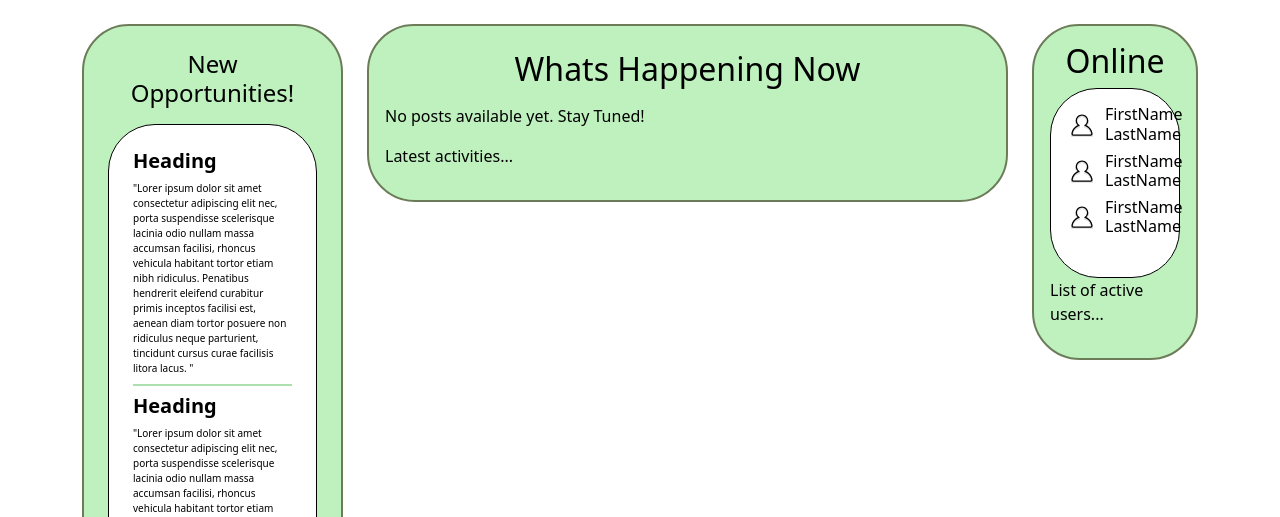
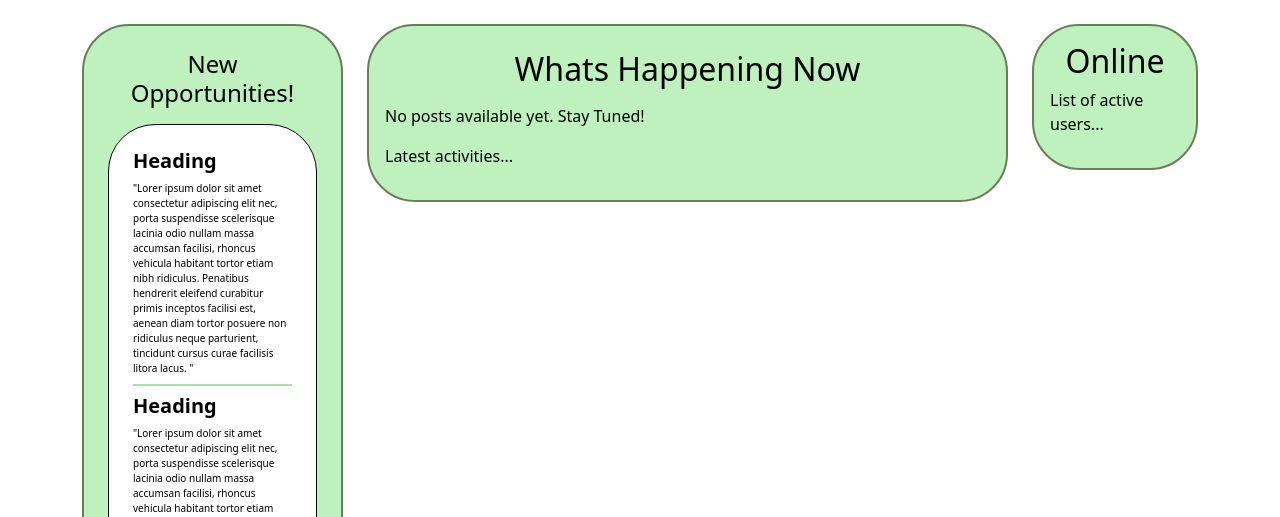
Before and after one commit to darellsam/SoftwareEngineeringProj, a Django app: page / in a window 1280 px wide. Shown: the part 59-576 px from the top of the page. Run offline with Django 5.2, Linux system fonts and the light colour scheme.

Commit message:
Added onlineComp logic

```diff
--- a/sweProj/base/templates/base/activityFeedComp.html
+++ b/sweProj/base/templates/base/activityFeedComp.html
@@ -11,7 +11,7 @@
       <div class="d-flex justify-content-between align-items-center">
         <h5 class="m-2 fw-bold fs-5">{{ post.heading }}</h5>
         <div class="d-flex align-items-center me-2">
-          <p class="m-1" style="font-size: 0.625rem;">{{ post.author.username }}</p>
+          <p class="m-1" style="font-size: 0.625rem;">{{ post.author.name }}</p>
           <img class="me-2" src="static/images/profile-svgrepo-com.svg" alt="Description of image" style="width: 30px; height: 30px;">
         </div>
       </div>
--- a/sweProj/base/templates/base/onlineComp.html
+++ b/sweProj/base/templates/base/onlineComp.html
@@ -4,26 +4,20 @@
   <div class="p-3 border border-2" style="border-radius: 47px 48px 48px 48px; background-color: #bef1be; color: black; border-color: #6C7C59 !important">
     <h2 class="text-center fs-2">Online</h2>
 
+    {% for user in users %}
     <div class="p-3 bg-white text-black d-flex align-items-center" style="border-radius: 47px 48px 48px 48px; border-color: black; border: 1px solid black;">
       <ul class="list-unstyled">
         <li class="d-flex align-items-center mb-2">
           <img class="me-2" src="static/images/profile-svgrepo-com.svg" alt="Description of image" style="width: 30px; height: 30px;">
-          <h5 class="fs-6 mb-0">FirstName LastName</h5>
+          <h5 class="fs-6 mb-0">{{ user.name }}</h5>
         </li>
-        <li class="d-flex align-items-center mb-2">
-          <img class="me-2" src="static/images/profile-svgrepo-com.svg" alt="Description of image" style="width: 30px; height: 30px;">
-          <h5 class="fs-6 mb-0">FirstName LastName</h5>
-        </li>
-        <li class="d-flex align-items-center mb-2">
-          <img class="me-2" src="static/images/profile-svgrepo-com.svg" alt="Description of image" style="width: 30px; height: 30px;">
-          <h5 class="fs-6 mb-0">FirstName LastName</h5>
-        </li>
+      </ul>
     </div>
-
+    {% endfor %}
 
     <p>List of active users...</p>
+
   </div>
-
 </div>
 
 
--- a/sweProj/base/views.py
+++ b/sweProj/base/views.py
@@ -63,4 +63,8 @@
 def activityFeed(request):
     posts = Post.objects.all()
     context = {'posts' : posts}
-    return render(request, 'activityFeedComp.html', context)
+    return render(request, 'base/activityFeedComp.html', context)
+def online(request):
+    users = User.objects.all()
+    context = {'users' : users}
+    return render(request, 'base/onlineComp.html', context)
```
Also changed, not shown: 1 other file.
